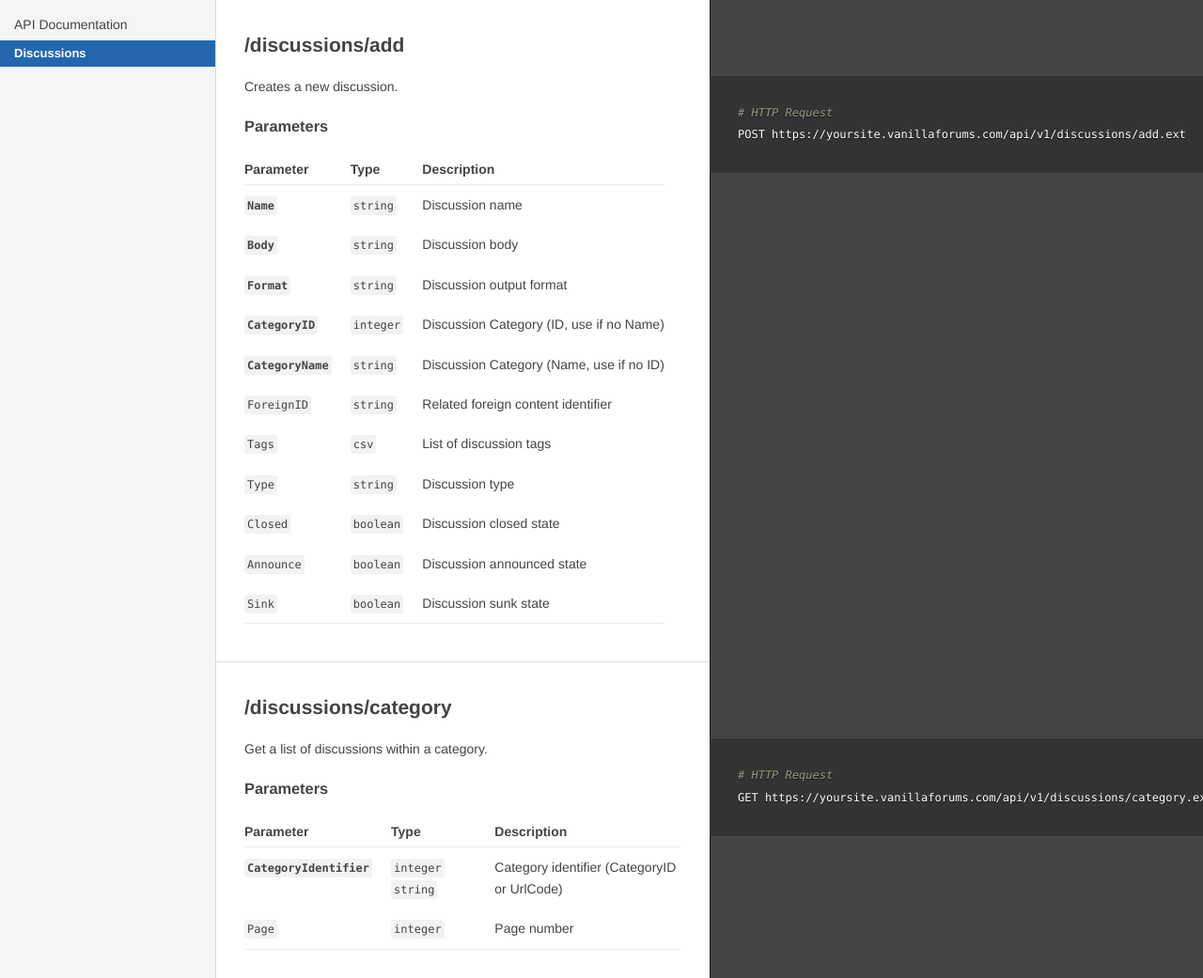
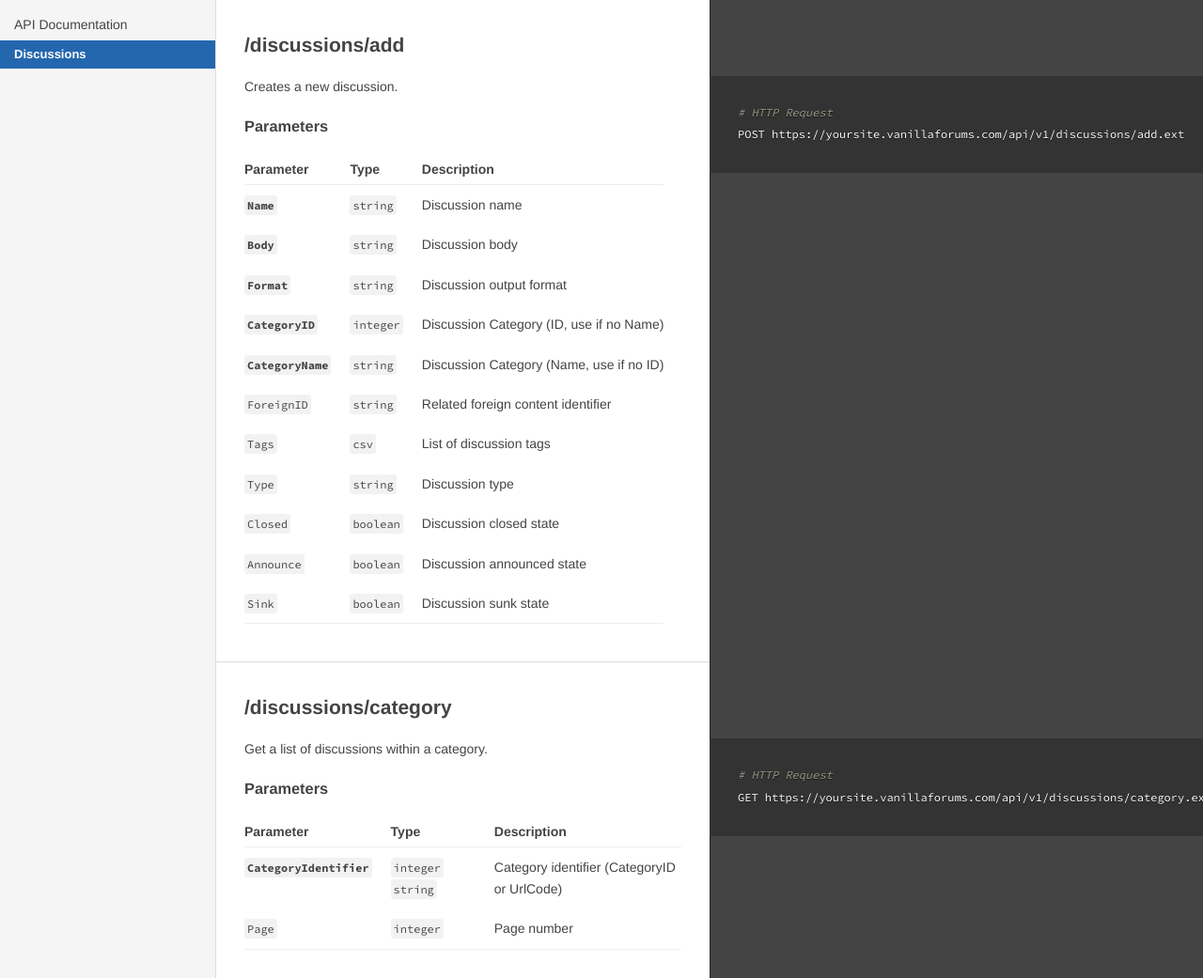
Before and after one commit to hgtonight/vanilladocs, a Jekyll site: the page built from api/discussions.md, in a window 1280 px wide and 1041 px high. Shown: the whole window at 94% size. Built offline with Jekyll 4.4.1, drawn with Linux system fonts in a browser that asks for light colours; nearby versions of some CDN libraries; Markdown is read by kramdown in place of the engine named in the settings.

Commit message:
Use "Source Code Pro" as monospace font

```diff
--- a/_includes/header.html
+++ b/_includes/header.html
@@ -7,6 +7,7 @@
         <meta name="viewport" content="width=device-width">
 
         <link rel="stylesheet" href="{{ site.baseurl }}/assets/css/docs.min.css">
+        <link rel="stylesheet" href="//fonts.googleapis.com/css?family=Source+Code+Pro:400,700">
 
         <script src="{{ site.baseurl }}/assets/js/vendor/modernizr-2.7.1.min.js" data-no-instant></script>
     </head>
--- a/assets/scss/components/_toc.scss
+++ b/assets/scss/components/_toc.scss
@@ -27,7 +27,7 @@
   li {
     padding: 0;
     margin: 0;
-    line-height: 28px;
+    line-height: 30px;
     list-style: none;
   }
 
--- a/assets/scss/globals/_typography.scss
+++ b/assets/scss/shared/_typography.scss
@@ -42,8 +42,8 @@
   code {
     padding: 3px;
     font-size: 12px;
-    font-family: Monaco, "Courier New", monospace;
-    background-color: rgba(0,0,0,0.05);
+    font-family: "Source Code Pro", monospace;
+    background-color: rgba(#000,.05);
     border-radius: 3px;
   }
 
```
Also changed, not shown: assets/scss/docs.scss (+4 -3 lines), assets/css/docs.min.css, assets/scss/globals/_variables.scss (renamed from assets/scss/_variables.scss), assets/scss/shared/_scaffolding.scss (renamed from assets/scss/globals/_scaffolding.scss).
